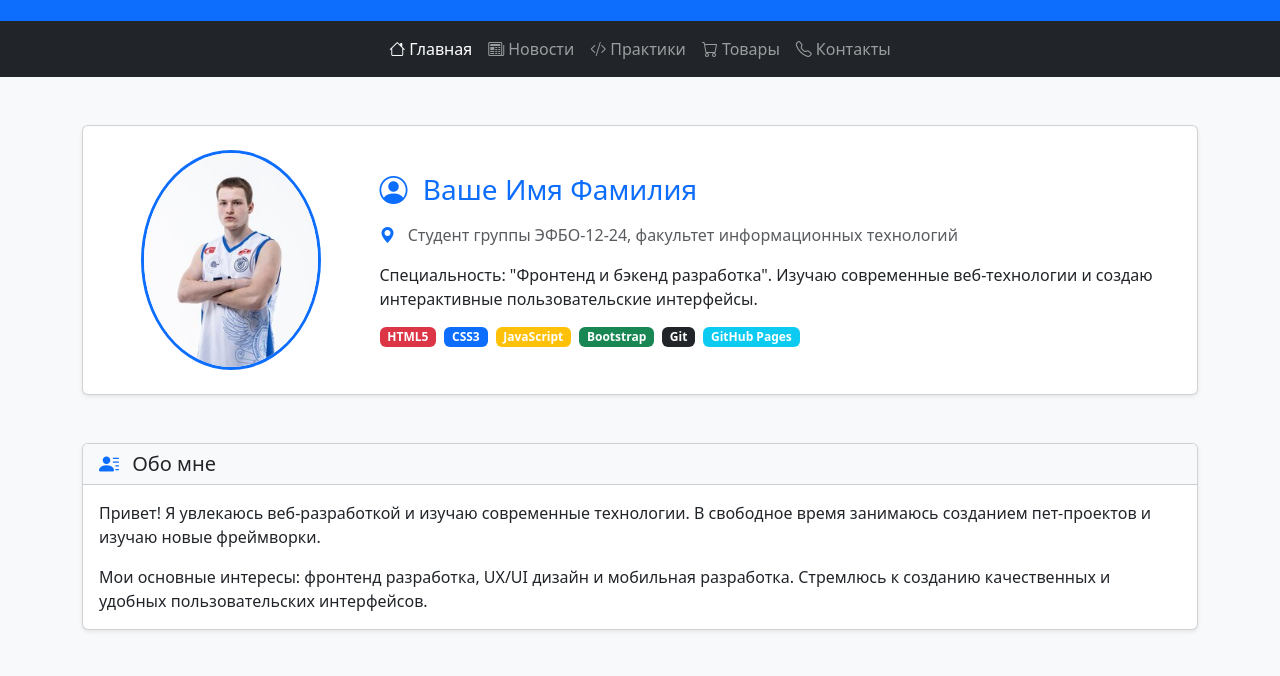
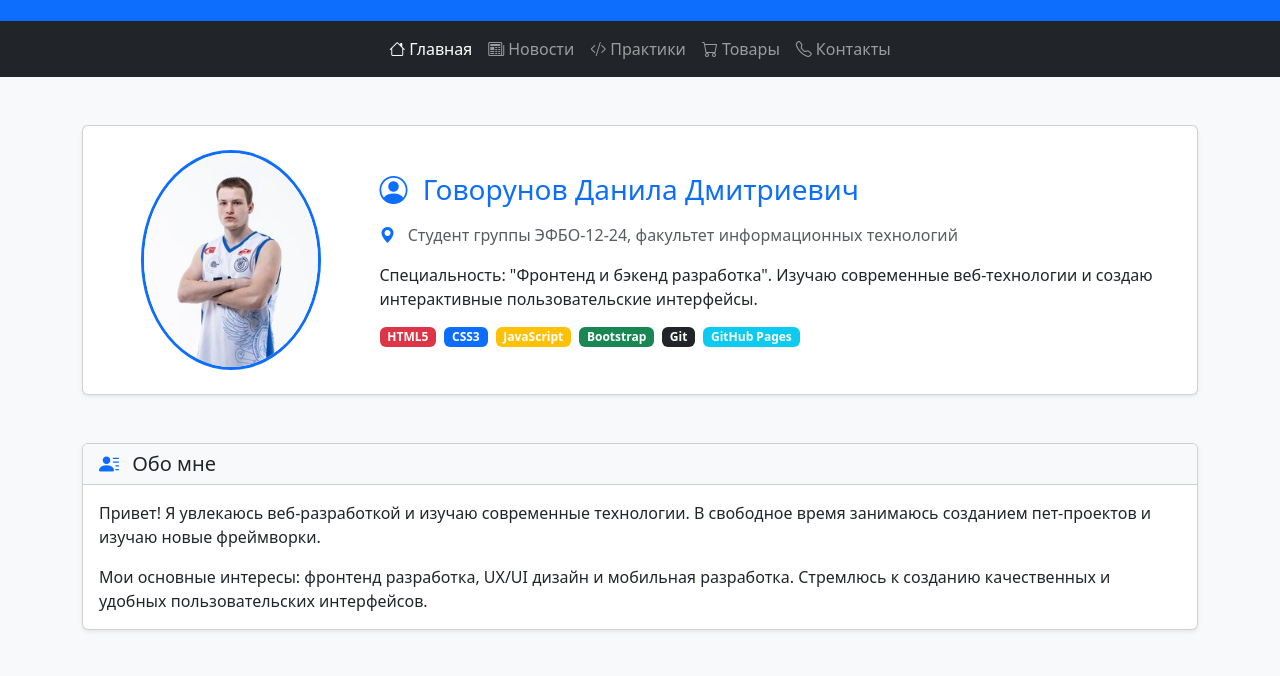
Before and after one commit to Dexter-killer/frontend-and-backend-practice, a plain HTML site: page index.html in a window 1280 px wide. Shown: the part 93-769 px from the top of the page. Drawn offline with nearby package versions, Linux system fonts and the light colour scheme.

```diff
--- a/index.html
+++ b/index.html
@@ -138,7 +138,7 @@
                             <div class="col-md-9">
                                 <h2 class="card-title h3 text-primary mb-3">
                                     <i class="bi bi-person-circle me-2"></i>
-                                    Ваше Имя Фамилия
+                                    Говорунов Данила Дмитриевич
                                 </h2>
                                 <p class="card-text text-muted mb-3">
                                     <i class="bi bi-geo-alt-fill text-primary me-2"></i>
```
